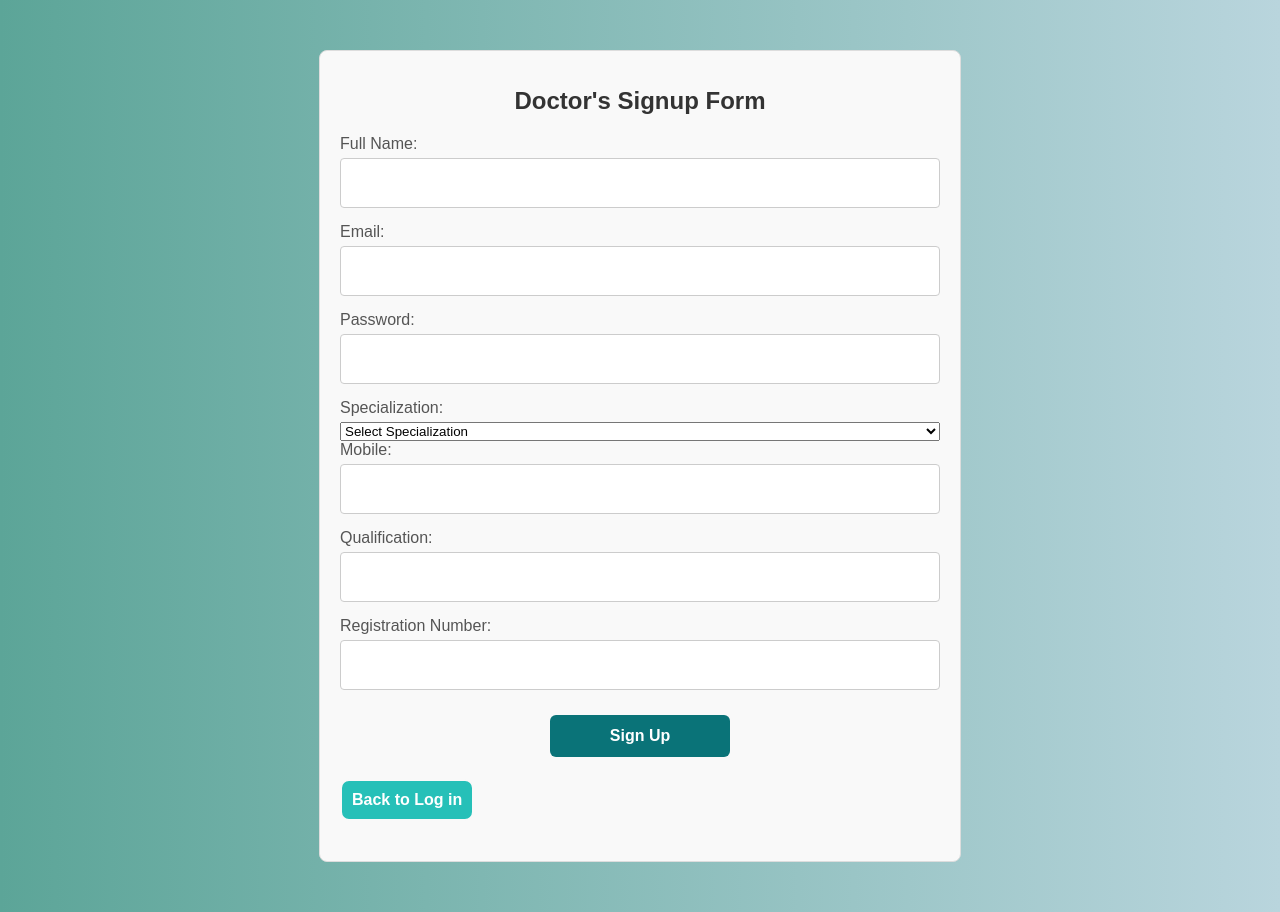
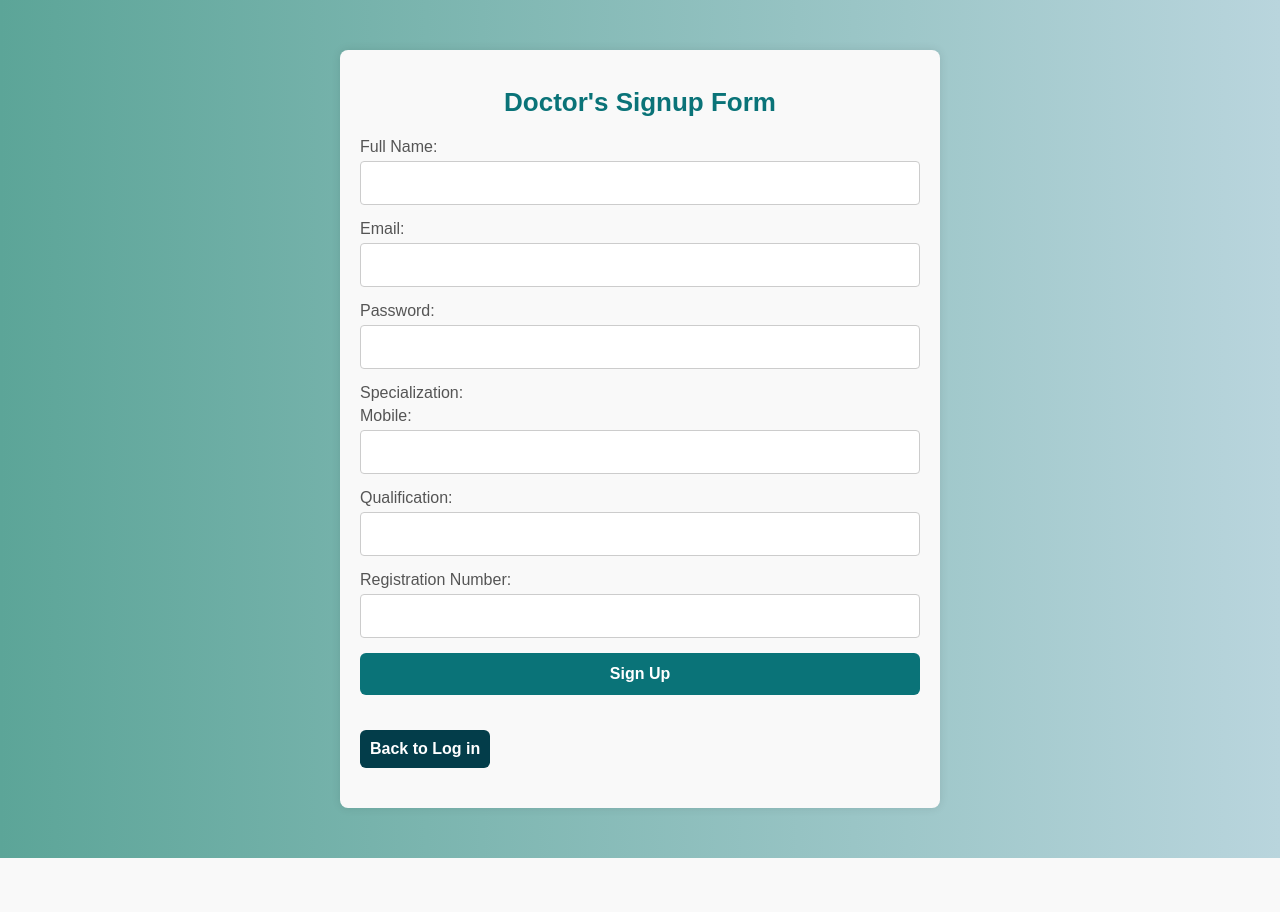
Before and after one commit to SaifulIslamReyad/PG_wamp, a PHP site: page /signup/doctor_signup_form.html in a window 1280 px wide. After the commit the page ends 858 px from the top, so only its background shows below. Run offline with PHP 8.4, Linux system fonts and the light colour scheme; data that the repository does not hold is empty.

Commit message:
have to fix signup.php

```diff
--- a/signup/doctor_signup_form.html
+++ b/signup/doctor_signup_form.html
@@ -1,5 +1,6 @@
 <!DOCTYPE html>
 <html lang="en">
+
 <head>
     <meta charset="UTF-8">
     <meta name="viewport" content="width=device-width, initial-scale=1.0">
@@ -7,24 +8,140 @@
     <link rel="stylesheet" href="signup.css">
     <script>
         function fetchSpecializations() {
-            fetch('get_specialization.php')
+            fetch('./get_specialization.php')
                 .then(response => response.json())
                 .then(data => {
-                    const specializationSelect = document.getElementById('specialization_id');
-                    specializationSelect.innerHTML = '<option value="">Select Specialization</option>';
+                    const specializationContainer = document.getElementById('specialization_container');
+                    specializationContainer.innerHTML = '';
+
                     data.forEach(specialization => {
-                        let option = document.createElement('option');
-                        option.value = specialization.specialization_id;
-                        option.textContent = specialization.specialization_name;
-                        specializationSelect.appendChild(option);
+                        const checkbox = document.createElement('input');
+                        checkbox.type = 'checkbox';
+                        checkbox.name = 'specialization_id[]';
+                        checkbox.value = specialization.specialization_id;
+                        checkbox.id = 'spec_' + specialization.specialization_id;
+
+                        const label = document.createElement('label');
+                        label.htmlFor = 'spec_' + specialization.specialization_id;
+                        label.textContent = specialization.specialization_name;
+
+                        const wrapper = document.createElement('div');
+                        wrapper.classList.add('checkbox-wrapper');
+                        wrapper.appendChild(checkbox);
+                        wrapper.appendChild(label);
+
+                        specializationContainer.appendChild(wrapper);
                     });
                 })
                 .catch(error => console.error('Error fetching specializations:', error));
         }
 
         window.onload = fetchSpecializations;
+
+//         1. The fetchSpecializations() Function
+// function fetchSpecializations() {
+// This declares a function that will handle fetching and displaying medical specializations from the server.
+
+// 2. Fetching Data from the Server
+
+// fetch('./get_specialization.php')
+// Uses the modern Fetch API to make an HTTP request
+
+// Requests data from get_specialization.php (which we saw earlier returns JSON data)
+
+// The ./ means it looks for the file in the same directory as the current page
+
+// 3. Processing the Response
+// javascript
+// Copy
+// .then(response => response.json())
+// The first .then() handles the initial response
+
+// response.json() parses the response body as JSON
+
+// This returns another promise with the actual data
+
+// 4. Handling the Data
+// javascript
+// Copy
+// .then(data => {
+//     const specializationContainer = document.getElementById('specialization_container');
+//     specializationContainer.innerHTML = ''; // Clear existing options
+// Gets the container element where checkboxes will be placed
+
+// Clears any existing content in the container (useful if the function runs multiple times)
+
+// 5. Creating Checkbox Elements
+// javascript
+// Copy
+// data.forEach(specialization => {
+//     const checkbox = document.createElement('input');
+//     checkbox.type = 'checkbox';
+//     checkbox.name = 'specialization_id[]';
+//     checkbox.value = specialization.specialization_id;
+//     checkbox.id = 'spec_' + specialization.specialization_id;
+// Loops through each specialization in the returned data
+
+// Creates a new checkbox input element for each specialization
+
+// Sets important attributes:
+
+// type="checkbox" makes it a checkbox
+
+// name="specialization_id[]" (with brackets) tells PHP to receive this as an array
+
+// value is set to the specialization's ID
+
+// id is created with a prefix to make it unique
+
+// 6. Creating Label Elements
+// javascript
+// Copy
+// const label = document.createElement('label');
+// label.htmlFor = 'spec_' + specialization.specialization_id;
+// label.textContent = specialization.specialization_name;
+// Creates a label for each checkbox
+
+// htmlFor associates the label with the checkbox (using the same ID)
+
+// Sets the label text to the specialization name
+
+// 7. Wrapping Elements for Styling
+// javascript
+// Copy
+// const wrapper = document.createElement('div');
+// wrapper.classList.add('checkbox-wrapper');
+// wrapper.appendChild(checkbox);
+// wrapper.appendChild(label);
+
+// specializationContainer.appendChild(wrapper);
+// Creates a container div for each checkbox/label pair
+
+// Adds a CSS class for styling purposes
+
+// Puts both the checkbox and label inside the wrapper
+
+// Adds the complete wrapper to the main container
+
+// 8. Error Handling
+// javascript
+// Copy
+// .catch(error => console.error('Error fetching specializations:', error));
+// Catches any errors that might occur during the fetch operation
+
+// Logs them to the console for debugging
+
+// 9. Automatic Execution on Page Load
+// javascript
+// Copy
+// window.onload = fetchSpecializations;
+// Calls the fetchSpecializations() function when the page finishes loading
+
+// Ensures the form is populated as soon as the page is ready
+
     </script>
 </head>
+
 <body>
 
     <div class="container">
@@ -40,10 +157,10 @@
             <label for="doctor_password">Password:</label>
             <input type="password" id="doctor_password" name="doctor_password" required>
 
-            <label for="specialization_id">Specialization:</label>
-            <select id="specialization_id" name="specialization_id" required>
-                <option value="">Loading...</option>
-            </select>
+            <label>Specialization:</label>
+            <div id="specialization_container">
+                Loading...
+            </div>
 
             <label for="mobile">Mobile:</label>
             <input type="text" id="mobile" name="mobile" required>
--- a/signup/signup.css
+++ b/signup/signup.css
@@ -1,27 +1,32 @@
+/* Universal Styles */
+* {
+    box-sizing: border-box;
+}
+
 body {
     font-family: "Poppins", sans-serif;
-    text-align:start;
+    text-align: start;
     margin: 0;
     padding: 0;
     background: linear-gradient(to right, #5ca598, #b9d5dd);
     color: #333;
-  }
+}
 
 .container {
-    width: 80%;
+    width: 90%;
+    max-width: 600px;
     margin: 50px auto;
-    max-width: 600px;
     padding: 20px;
-    border: 1px solid #ddd;
     border-radius: 8px;
     background-color: #f9f9f9;
+    box-shadow: 0px 0px 10px rgba(0, 0, 0, 0.1);
 }
 
 h1 {
     text-align: center;
-    font-size: 24px;
+    font-size: 26px;
     margin-bottom: 20px;
-    color: #333;
+    color: #0a7378;
 }
 
 .signup-form {
@@ -36,52 +41,56 @@ h1 {
 }
 
 .signup-form input {
-    padding: 15px;
+    padding: 12px;
     font-size: 16px;
     margin-bottom: 15px;
     border: 1px solid #ccc;
     border-radius: 4px;
+    outline: none;
+}
+
+.signup-form input:focus {
+    border-color: #0a7378;
 }
 
 .signup-form input[type="submit"] {
-    width: 30%;
     padding: 12px;
-    margin: 10px auto;
-    margin-bottom: 2px;
+    width: 100%;
     border: none;
     border-radius: 6px;
     font-size: 16px;
     background: #0a7378;
-    color: white;
+    color: #fff;
     font-weight: bold;
     cursor: pointer;
     transition: background 0.3s ease-in-out;
-    display: inline-block;
-
 }
 
+.signup-form input[type="submit"]:hover {
+    background: #033d4a;
+}
 
-.signup-form input[type="submit"]:hover, button:hover {
-    background: #033d4a;
+.checkbox-wrapper {
+    margin-bottom: 10px;
+}
+
+.checkbox-wrapper input {
+    margin-right: 10px;
 }
 
 .back-link {
     display: inline-block;
+    padding: 10px;
+    margin: 20px auto;
+    border-radius: 6px;
     text-align: center;
-    padding: 10px;
-    border: 2px solid;
-    border-radius: 9px;
-    margin: 20px auto;
-    color: #033d4a;
     text-decoration: none;
-    background-color: rgb(38, 192, 184);
-    color: rgb(255, 255, 255);
-    border-color: #f9f9f9;
+    background-color: #033d4a;
+    color: #fff;
+    font-weight: bold;
     transition: background 0.3s ease-in-out;
-    font-weight: bold;
 }
 
 .back-link:hover {
-    border-color: #f9f9f9;
-    background-color: #033d4a;;
+    background-color: #0a7378;
 }
```
Also changed, not shown: signup/doctor_signup.php (+23 -21 lines), signup/get_specialization.php (+81 -0 lines), database3.sql (renamed from database.sql).
